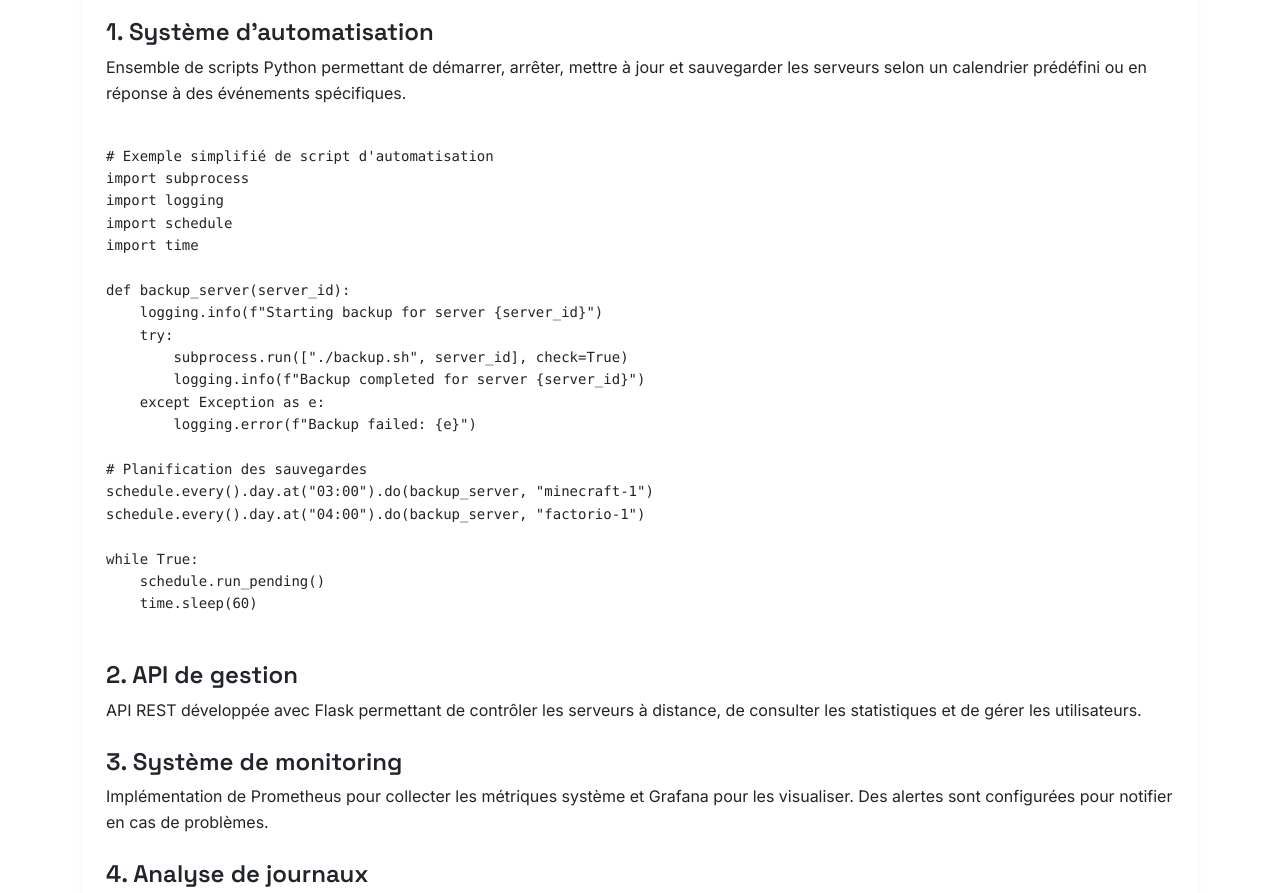
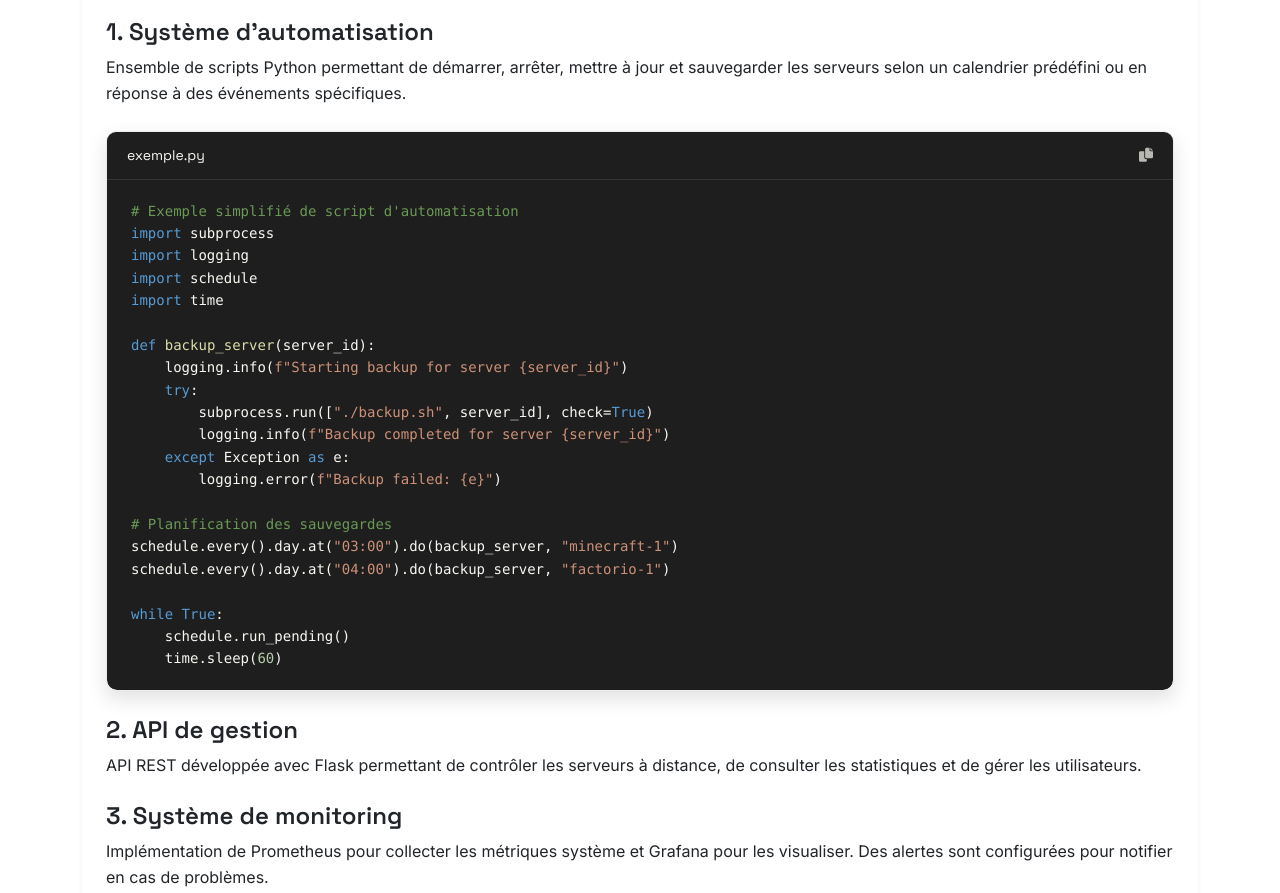
Before and after one commit to BENZOOgataga/ProfesionalPortfolio, a plain HTML site: page projets2-details.html in a window 1280 px wide. Shown: the part 1800-2693 px from the top of the page. Drawn offline with nearby package versions, Linux system fonts and the light colour scheme.

Commit message:
Refactor code display in projets2-details.html and enhance styling in style.css

```diff
--- a/assets/css/style.css
+++ b/assets/css/style.css
@@ -357,6 +357,66 @@ section {
   color: white;
 }
 
+/* Enhanced Code Block Styling */
+.code-container {
+  border-radius: 10px;
+  overflow: hidden;
+  margin: 25px 0;
+  box-shadow: 0 8px 20px rgba(0, 0, 0, 0.12);
+  border: 1px solid rgba(0, 0, 0, 0.08);
+  transition: var(--transition);
+}
+
+.code-container:hover {
+  box-shadow: 0 12px 25px rgba(0, 0, 0, 0.15);
+  transform: translateY(-2px);
+}
+
+.code-header {
+  background: #1e1e1e;
+  padding: 12px 20px;
+  display: flex;
+  justify-content: space-between;
+  align-items: center;
+  color: #f8f8f2;
+  font-family: 'Space Grotesk', monospace;
+  font-size: 14px;
+  border-bottom: 1px solid rgba(255, 255, 255, 0.1);
+}
+
+.code-actions i {
+  cursor: pointer;
+  opacity: 0.7;
+  transition: var(--transition);
+}
+
+.code-actions i:hover {
+  opacity: 1;
+}
+
+.code-block {
+  margin: 0 !important;
+  padding: 20px 24px !important;
+  background: #1e1e1e;
+  color: #f8f8f2;
+  border-radius: 0 0 10px 10px;
+  font-family: 'Consolas', 'Monaco', monospace;
+  font-size: 14px;
+  line-height: 1.6;
+  overflow-x: auto;
+}
+
+/* Syntax highlighting colors - more extensive */
+.code-block .keyword { color: #569cd6; }
+.code-block .string { color: #ce9178; }
+.code-block .comment { color: #6a9955; }
+.code-block .number { color: #b5cea8; }
+.code-block .function { color: #dcdcaa; }
+.code-block .operator { color: #d4d4d4; }
+.code-block .class { color: #4ec9b0; }
+.code-block .boolean { color: #569cd6; }
+.code-block .constant { color: #4fc1ff; }
+
 /* Footer */
 footer {
   background-color: var(--dark);
--- a/projets2-details.html
+++ b/projets2-details.html
@@ -138,29 +138,35 @@
                         Ensemble de scripts Python permettant de démarrer, arrêter, mettre à jour et sauvegarder les serveurs
                         selon un calendrier prédéfini ou en réponse à des événements spécifiques.
                     </p>
-                    <pre><code class="language-python">
-# Exemple simplifié de script d'automatisation
-import subprocess
-import logging
-import schedule
-import time
+                    <div class="code-container">
+                        <div class="code-header">
+                            <span>exemple.py</span>
+                            <div class="code-actions">
+                                <i class="fas fa-copy"></i>
+                            </div>
+                        </div>
+                        <pre class="code-block"><code><span class="comment"># Exemple simplifié de script d'automatisation</span>
+<span class="keyword">import</span> subprocess
+<span class="keyword">import</span> logging
+<span class="keyword">import</span> schedule
+<span class="keyword">import</span> time
 
-def backup_server(server_id):
-    logging.info(f"Starting backup for server {server_id}")
-    try:
-        subprocess.run(["./backup.sh", server_id], check=True)
-        logging.info(f"Backup completed for server {server_id}")
-    except Exception as e:
-        logging.error(f"Backup failed: {e}")
+<span class="keyword">def</span> <span class="function">backup_server</span>(server_id):
+    logging.info(<span class="string">f"Starting backup for server {server_id}"</span>)
+    <span class="keyword">try</span>:
+        subprocess.run([<span class="string">"./backup.sh"</span>, server_id], check=<span class="keyword">True</span>)
+        logging.info(<span class="string">f"Backup completed for server {server_id}"</span>)
+    <span class="keyword">except</span> Exception <span class="keyword">as</span> e:
+        logging.error(<span class="string">f"Backup failed: {e}"</span>)
 
-# Planification des sauvegardes
-schedule.every().day.at("03:00").do(backup_server, "minecraft-1")
-schedule.every().day.at("04:00").do(backup_server, "factorio-1")
+<span class="comment"># Planification des sauvegardes</span>
+schedule.every().day.at(<span class="string">"03:00"</span>).do(backup_server, <span class="string">"minecraft-1"</span>)
+schedule.every().day.at(<span class="string">"04:00"</span>).do(backup_server, <span class="string">"factorio-1"</span>)
 
-while True:
+<span class="keyword">while</span> <span class="keyword">True</span>:
     schedule.run_pending()
-    time.sleep(60)
-                    </code></pre>
+    time.sleep(<span class="number">60</span>)</code></pre>
+                    </div>
                 </div>
 
                 <div class="mb-4">
@@ -287,6 +293,65 @@ while True:
     </div>
 </footer>
 
+<script>
+    document.addEventListener('DOMContentLoaded', function() {
+        // Find all code copy buttons
+        const copyButtons = document.querySelectorAll('.code-actions i.fa-copy');
+
+        // Add click event listener to each button
+        copyButtons.forEach(button => {
+            button.addEventListener('click', function() {
+                // Find the associated code block
+                const codeBlock = this.closest('.code-container').querySelector('.code-block');
+
+                // Get the text content (without HTML tags)
+                let codeText = '';
+
+                // Since we have spans for syntax highlighting, we need to get the raw text
+                const codeElements = codeBlock.querySelectorAll('code');
+                codeElements.forEach(element => {
+                    // Get text content by recursively extracting text from all child nodes
+                    const extractTextContent = (node) => {
+                        let result = '';
+                        if (node.nodeType === Node.TEXT_NODE) {
+                            result += node.textContent;
+                        } else if (node.nodeType === Node.ELEMENT_NODE) {
+                            for (const child of node.childNodes) {
+                                result += extractTextContent(child);
+                            }
+                        }
+                        return result;
+                    };
+
+                    codeText = extractTextContent(element);
+                });
+
+                // Create a temporary textarea to copy from
+                const textarea = document.createElement('textarea');
+                textarea.value = codeText;
+                document.body.appendChild(textarea);
+                textarea.select();
+
+                // Execute copy command
+                document.execCommand('copy');
+
+                // Remove the textarea
+                document.body.removeChild(textarea);
+
+                // Show feedback (change icon temporarily)
+                const originalIcon = this.className;
+                this.className = 'fas fa-check';
+                this.style.color = '#4CAF50';
+
+                // Restore original icon after a short delay
+                setTimeout(() => {
+                    this.className = originalIcon;
+                    this.style.color = '';
+                }, 1500);
+            });
+        });
+    });
+</script>
 <script src="https://cdn.jsdelivr.net/npm/bootstrap@5.3.0/dist/js/bootstrap.bundle.min.js"></script>
 <script src="assets/js/modern.js"></script>
 </body>
```
